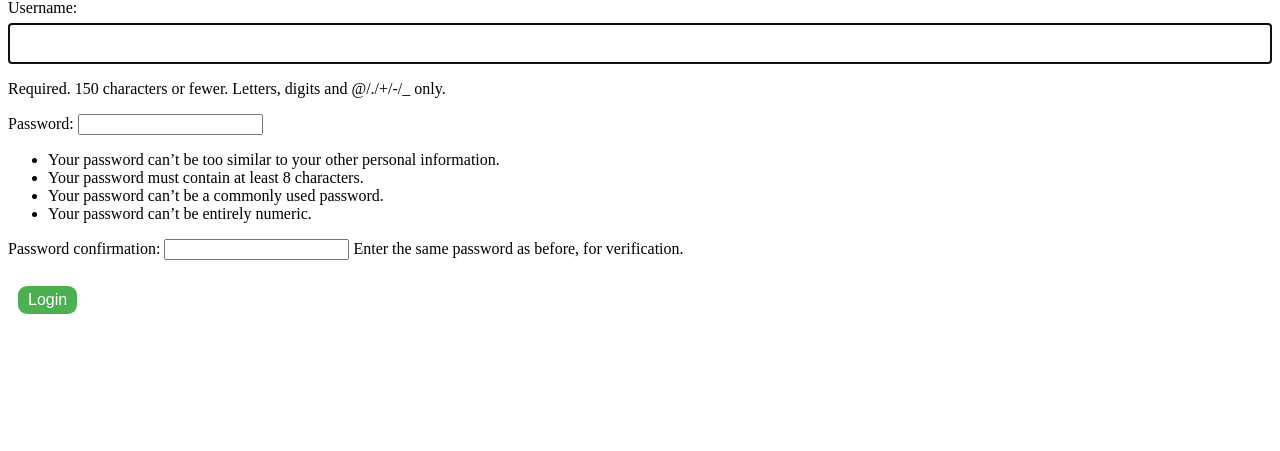
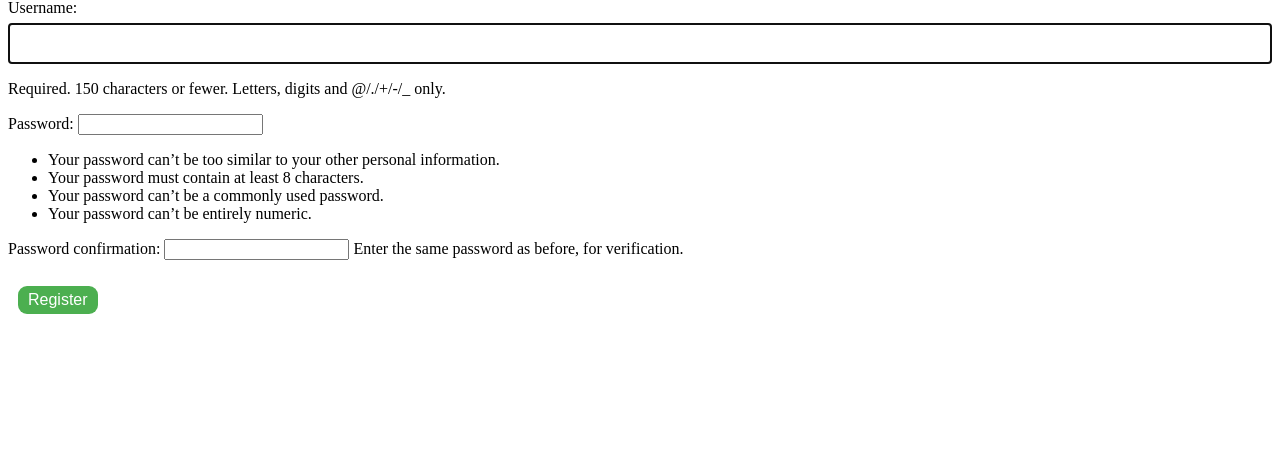
Before and after one commit to leonardodeglinnocenti/makeYourChoice, a Django app: page /users/register_user in a window 1280 px wide. Shown: the part 184-635 px from the top of the page. Run offline with Django 4.2, Linux system fonts and the light colour scheme.

Commit message:
Ver 2.1: Fix: registration page now shows a button with written "register" instead of "login". Fix: creating a new survey now redirects you to the manageSurveys.html page

```diff
--- a/surveys/views.py
+++ b/surveys/views.py
@@ -40,7 +40,7 @@ class CreateSurvey(CreateView):
     model = Survey
     fields = ['name', 'description', 'category', 'deadline']
     template_name = 'createSurvey.html'
-    success_url = reverse_lazy('index')
+    success_url = reverse_lazy('manageSurveys')
 
     # This method is called when the form is submitted and adds current user to the survey
     def form_valid(self, form):
--- a/templates/register.html
+++ b/templates/register.html
@@ -4,6 +4,6 @@
 <form method="post">
     {% csrf_token %}
     {{ form.as_p }}
-    <button type="submit">Login</button>
+    <button type="submit">Register</button>
 </form>
 {% endblock %}
```
